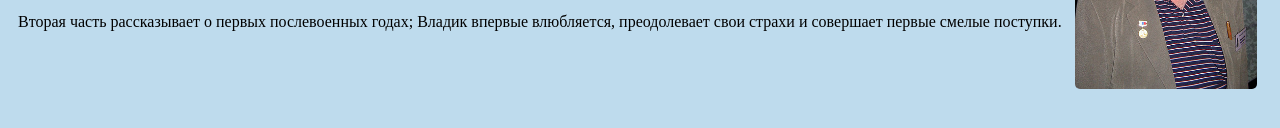
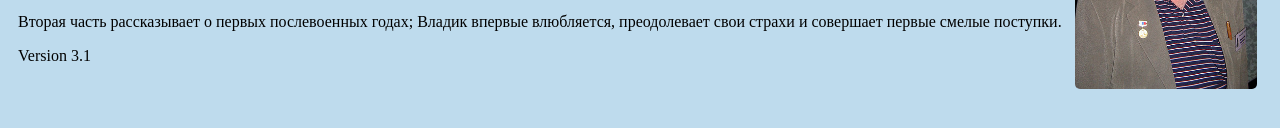
Before and after one commit to timoshenkogen/html_first3, a plain HTML site: page index.html in a window 1280 px wide. Shown: the part 210-338 px from the top of the page. Drawn offline with Linux system fonts and the light colour scheme.

Commit message:
Add version

```diff
--- a/index.html
+++ b/index.html
@@ -15,5 +15,7 @@
 
 <p>Вторая часть рассказывает о первых послевоенных годах; Владик впервые влюбляется, преодолевает свои страхи и совершает первые смелые поступки.</p>
 
+<p>Version 3.1</p>
+
 </body>
 </html>
```
